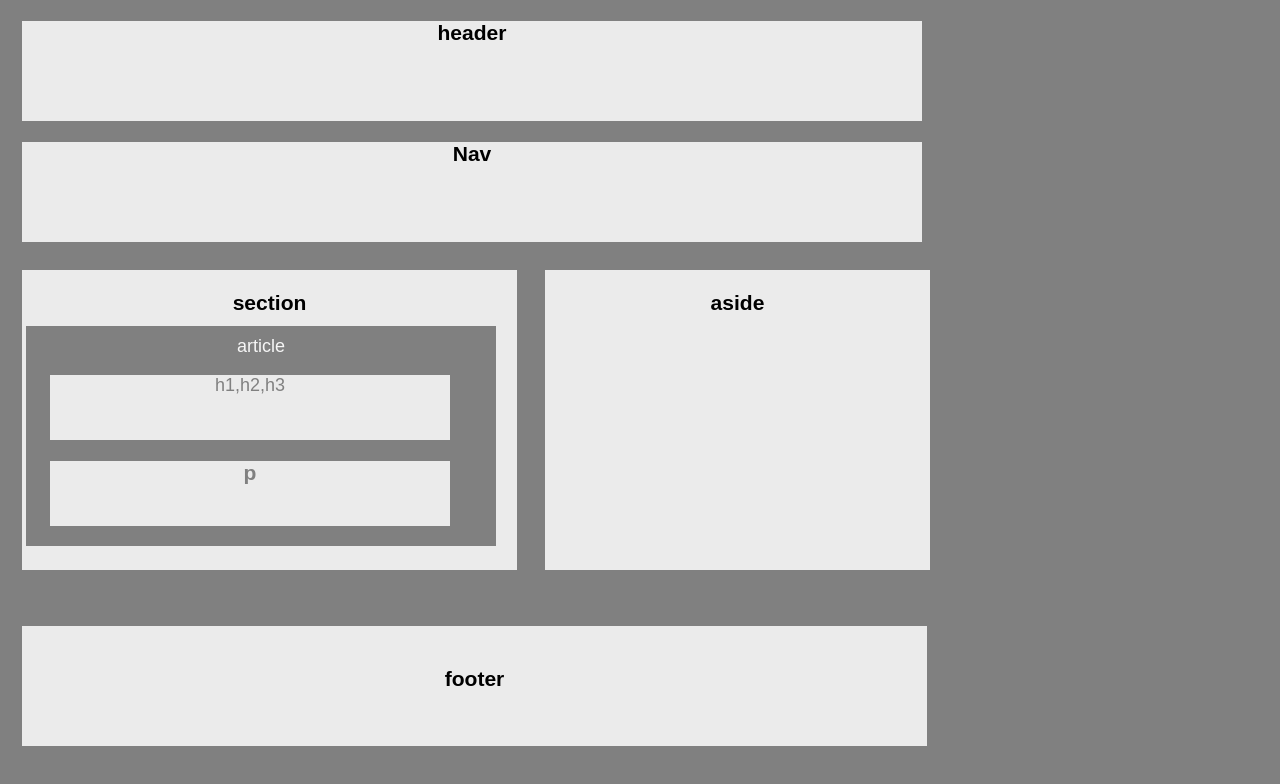
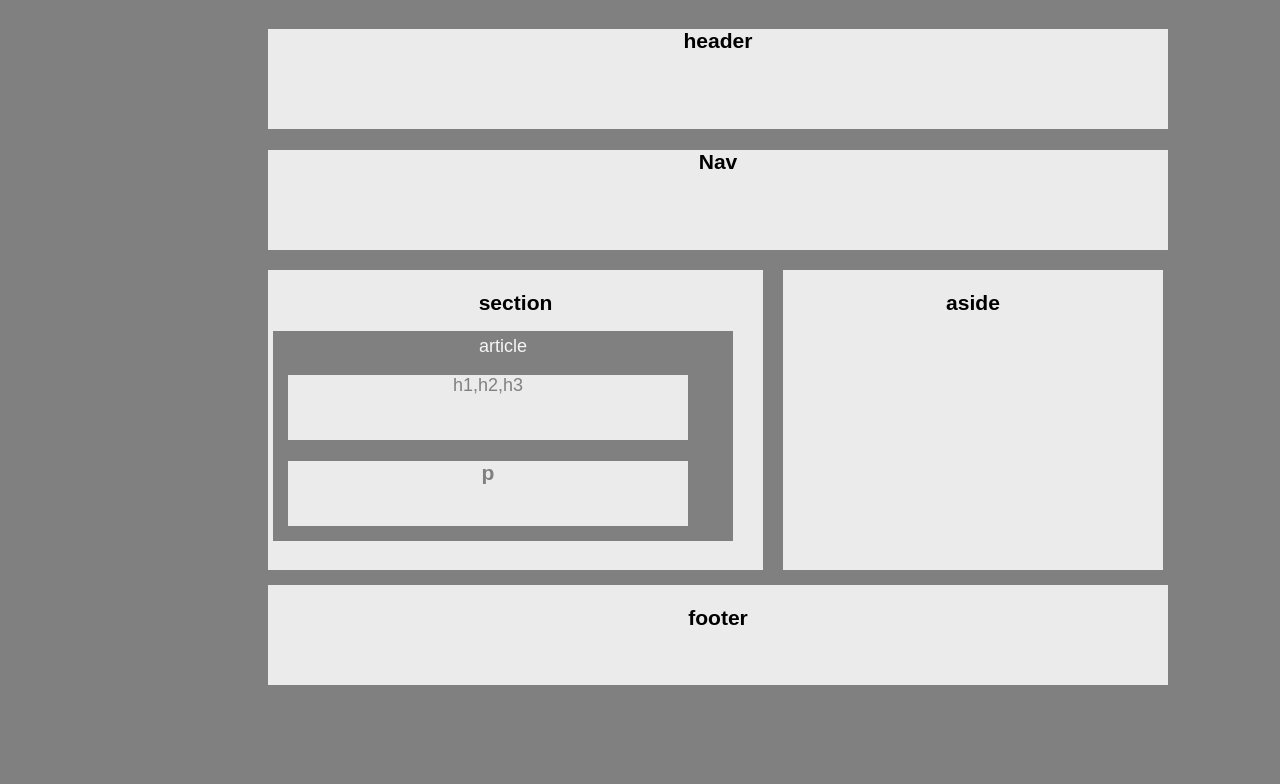
Before and after one commit to SultanaK/HW-Wireframe, a plain HTML site: page index.html in a window 1280 px wide. Drawn offline with Linux system fonts and the light colour scheme.

Commit message:
Adding stlye.css

```diff
--- a/style.css
+++ b/style.css
@@ -8,12 +8,14 @@ body {background-color:gray;
     width: 960px;
     border-left-width: 30px;
     border-right-width: 30px;
+    position: fixed;
+    left:   250px;
 }
 div {
     height: 100px;
     width: 900px;
     background-color: #ebebeb;
-    margin: 14px;
+    margin: 10px;
 }
 .section {
     float: left;
@@ -23,13 +25,13 @@ div {
 .aside {
      float: left;
      height:300px;
-    width: 385px;
+    width: 380px;
     }
 .article {
     height: 200px;
     width: 450px;
     background-color: gray;
-   outline: gray solid 10px;
+    outline: gray solid 5px;
     text-align: center;
     color:whitesmoke;
 }
@@ -41,9 +43,8 @@ div {
 }
 .footer {
     position: absolute;
-    bottom: 5%;
-    height: 80px;
-    width: 865px;
+    bottom: -20%;
+    height: 100px;
+    width: 900px;
     background-color: #ebebeb;
-    padding: 20px;
 }
```
